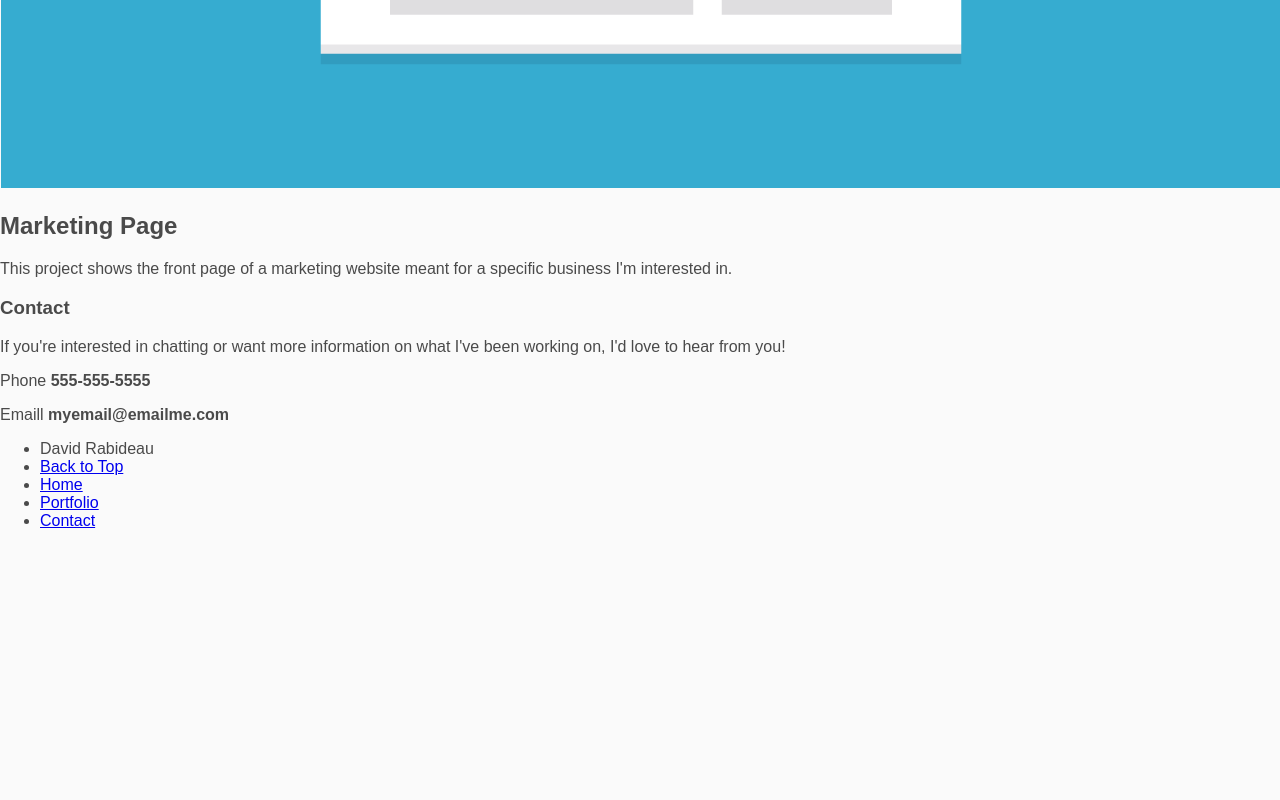
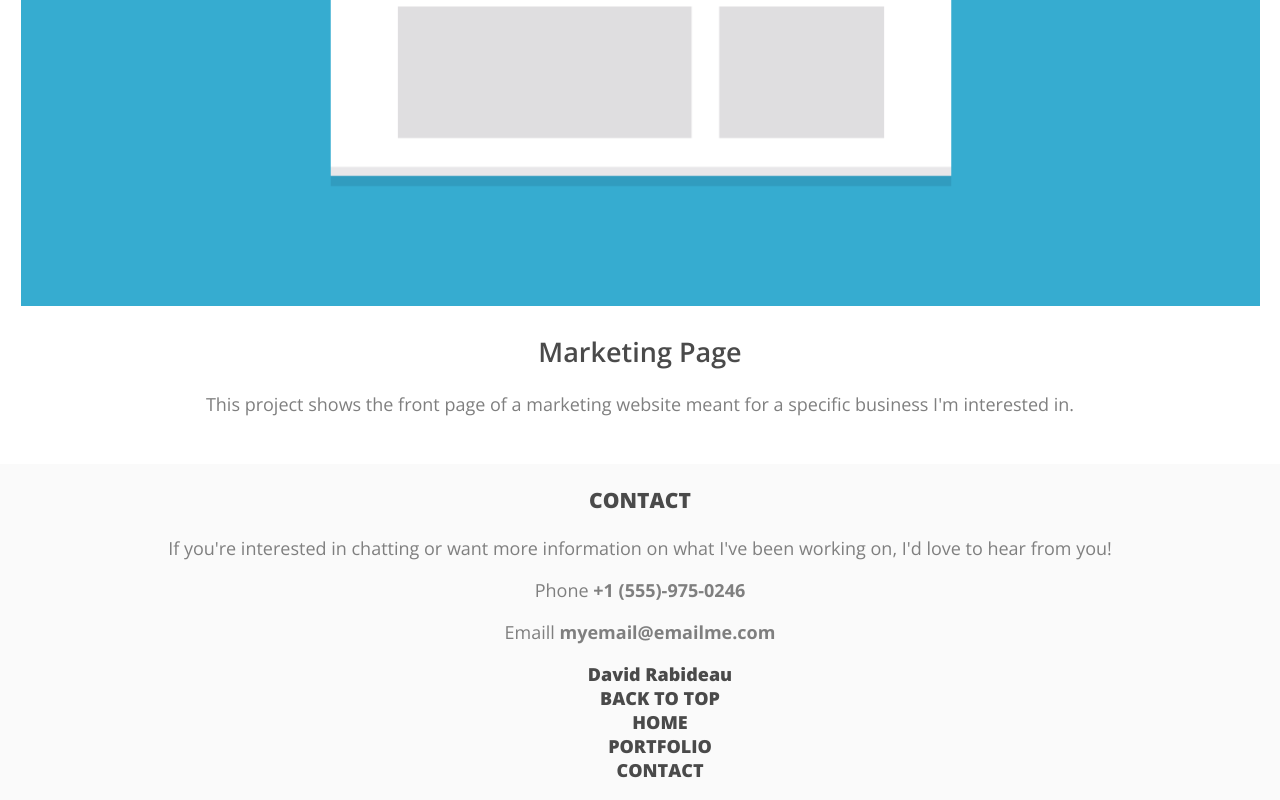
Before and after one commit to DaveRab/techdegree-project-2-responsive-responsive-layout, a plain HTML site: page index.html in a window 1280 px wide. Shown: the part 958-1758 px from the top of the page. Before the commit the page ends 1504 px from the top, so only its background shows below. Drawn offline with nearby package versions, Linux system fonts and the light colour scheme.

Commit message:
add styles change some content in index.html

```diff
--- a/css/styles.css
+++ b/css/styles.css
@@ -1,4 +1,62 @@
+/* Global Layout Set-up */
+* {
+	box-sizing: border-box;
+}
+
 body {
 	background: #fafafa;
+	color: #7f7f7f;
+	font-family: 'Open Sans', Arial, sans-serif;
+	text-align: center;
+	font-size: 18px;
+}
+
+h1, h2, h3, h4, a, li {
 	color: #4a4a4a;
-	}
+}
+
+/* Link Styles */
+
+a {
+text-decoration: none;
+}
+
+a:hover {
+	color: #9a9a9a;
+}
+
+/*  Section Styles */
+
+.section-title, nav a, .top-name, .bottom-name {
+	font-weight: 800;
+}
+
+.section-title, nav a {
+	text-transform: uppercase;
+}
+
+.portfolio, .project-card {
+	padding: 15px 10px;
+	margin: 0 auto;
+}
+.portfolio{
+	background: #fff;
+	width: 100%;
+}
+
+.project-card img{
+	width: 100%;
+}
+
+
+.project-title {
+	font-weight: 600;
+}
+
+.page-nav {
+	list-style: none;
+}
+
+.top-name {
+	font-size: 1.75em;
+}
--- a/index.html
+++ b/index.html
@@ -6,12 +6,13 @@
 		<meta name="viewport" content="width=device-width, initial-scale=1.0">
 		<link rel="stylesheet" href="css/normalize.css">
 		<link rel="stylesheet" href="css/styles.css">
+		<link href='https://fonts.googleapis.com/css?family=Open+Sans:400,600,700,800' rel='stylesheet' type='text/css'>
 	</head>
 	<body>
 
 		<nav class="main-nav">
-			<ul class="nav">
-				<li class="name">David Rabideau</li>
+			<ul class="page-nav">
+				<li class="top-name">David Rabideau</li>
 				<li><a href="#">Home</a></li>
 				<li><a href="#">Portfolio</a></li>
 				<li><a href="#">Contact</a></li>
@@ -19,30 +20,30 @@
 		</nav>
 
 		<header class="main-header">
+			<img class="profile-image" src="imgs/responsive-layout-profile.png" alt="Profile image">
 			<p class="about-me">Hi! I'm a front-end developer who loves responsive design and css.  I recently finished learning front-end web development at Treehouse an am excited to put all my skills to use!</p>
-			<img class="profile-image" src="imgs/responsive-layout-profile.png" alt="Profile image">
 		</header>
 
 		<main class="portfolio">
 			<h3 class="section-title">Portfolio</h3>
 			<div class="project-card">
-				<img class="project-image" src="imgs/portfolio-1.png" alt="Screenshot of my marketing page project">
+				<img src="imgs/portfolio-1.png" alt="Screenshot of my marketing page project">
 				<h2 class="project-title">Marketing Page</h2>
 				<p>This project shows the front page of a marketing website meant for a specific business I'm interested in.</p>
 			</div>
 		</main>
 
 		<footer class="main-footer">
-			<section class="contact-info">
+			<section class="contact">
 				<h3 class="section-title">Contact</h3>
 				<p>If you're interested in chatting or want more information on what I've been working on, I'd love to hear from you!</p>
-				<p>Phone <strong>555-555-5555</strong></p>
-				<p>Emaill <strong>myemail@emailme.com</strong></p>
+				<p class="contact-method">Phone <strong>+1 (555)-975-0246</strong></p>
+				<p class="contact-method">Emaill <strong>myemail@emailme.com</strong></p>
 			</section>
 
 			<nav class="footer-nav">
-				<ul class="nav">
-					<li class="name">David Rabideau</li>
+				<ul class="page-nav">
+					<li class="bottom-name">David Rabideau</li>
 					<li><a href="#">Back to Top</a></li>
 					<li><a href="#">Home</a></li>
 					<li><a href="#">Portfolio</a></li>
```
